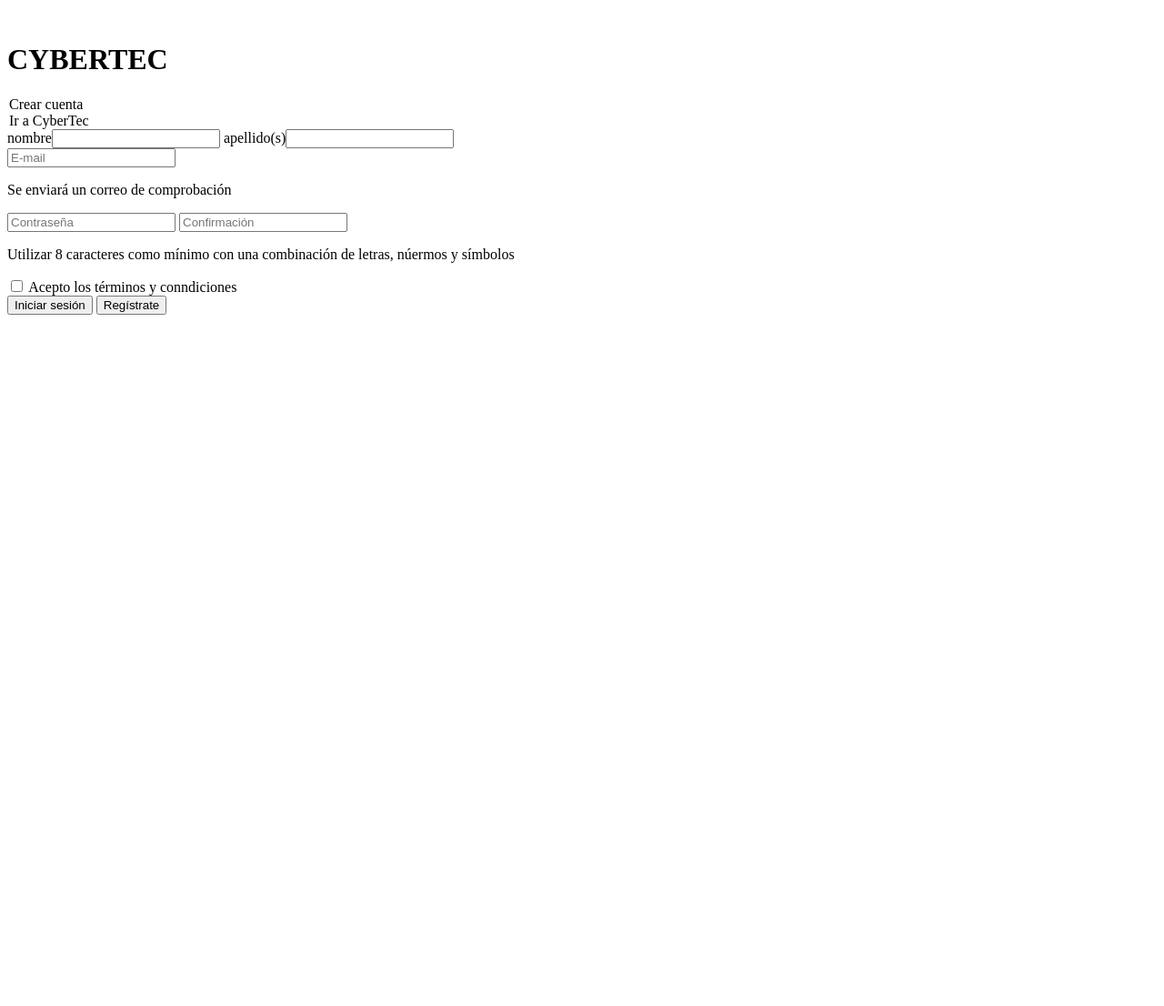
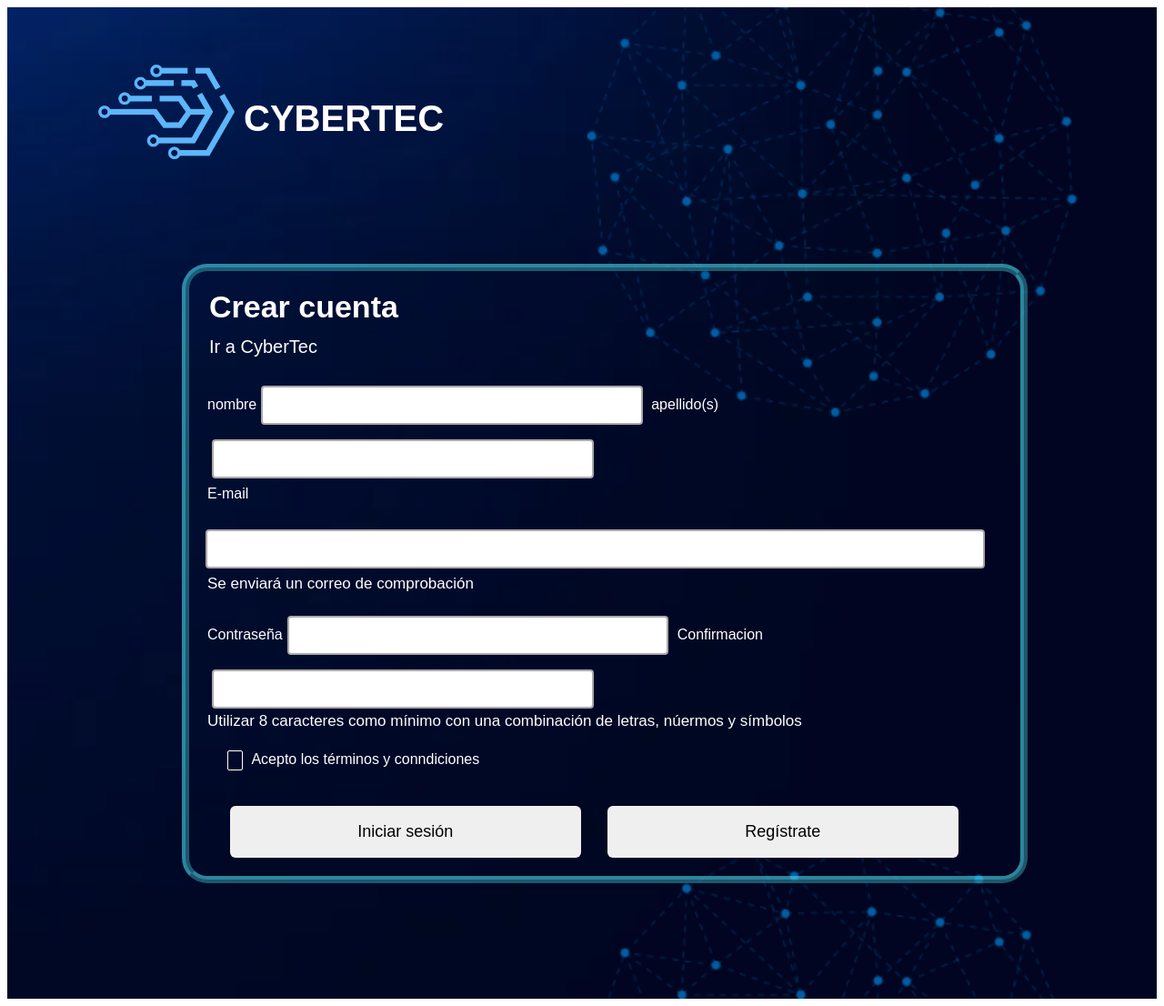
Before and after one commit to Humbert100/ProyectCiberTec, a Flask app: page /registro in a window 1280 px wide. Shown: the whole page at 91% size. Before the commit the page ends 346 px from the top, so only its background shows below. Run offline with Flask 2, Linux system fonts and the light colour scheme; parts of the project's set-up code (start-up, migrations or seed data) failed here and were passed over.

Commit message:
Cambios css img

```diff
--- a/static/scripts/procces_user_data.js
+++ b/static/scripts/procces_user_data.js
@@ -47,7 +47,7 @@
 
 function process_sign_in_info(){
     var continue_next = true;
-
+    /*
     switch(true){
         case(!("#user_name").val()):
             alert("Favor de ingresar su nombre");
@@ -81,7 +81,7 @@
     if(continue_next == false){
         console.log("usuario invalido para registrar");
         return;
-    }
+    }*/
 
     let name = ("#user_name").val() + " " + ("#user_lastname").val()
     let user_sign_up_data = {   'name'      :   name,
@@ -90,8 +90,8 @@
     console.log(user_sign_up_data)
 
     $.ajax({
+        url         :   "/user/create",
         type        :   "POST",
-        url         :   "/user/create",
         data        :   JSON.stringify(user_login_data),
         contentType :   'application/json',
         dataType    :   "json",
--- a/static/styles/styles.css
+++ b/static/styles/styles.css
@@ -391,7 +391,7 @@
 
 /*SECTION: REGISTER*/
 .backgroundregister{
-  background-image: url('static/resources/register.png');
+  background-image: url('/static/resources/register.png');
   background-repeat: no-repeat;
   background-size: cover;
   height: 860px;
--- a/templates/registro.html
+++ b/templates/registro.html
@@ -6,12 +6,13 @@
     <meta name="viewport" content="width=device-width, initial-scale=1.0">
     <title>Registro</title>
     <link href="https://fonts.googleapis.com/css2?family=Signika:wght@300&display=swap" rel="stylesheet">
-    <link rel="preload" href=""{{ url_for('static',filename='styles/styles.css') }}"" as="style">
-    <link rel="stylesheet" href=""{{ url_for('static',filename='styles/styles.css') }}"">
+    <link rel="preload" href="{{ url_for('static',filename='styles/styles.css') }}" as="style">
+    <link rel="stylesheet" href="{{ url_for('static',filename='styles/styles.css') }}">
+    <script src="{{ url_for('static',filename='scripts/procces_user_data.js') }}"></script>
 </head>
 <body>
     <div class="backgroundregister">
-        <img src=""{{ url_for('static',filename='/static/resources/Logo.png') }}"" alt="">
+        <img src="{{ url_for('static',filename='/static/resources/Logo.png') }}" alt="">
         <h1>CYBERTEC</h1>
         <main>
             <div class="register">
@@ -26,17 +27,17 @@
 
                             <div class="name">
                                 <label for="user_name">nombre</label><input type="text" id="user_name">
-                                <label for="user_name">apellido(s)</label><input type="text" id="user_lastname">
+                                <label for="user_lastname">apellido(s)</label><input type="text" id="user_lastname">
                             </div>
 
                             <div class="correo">
-                                <input type="email" placeholder="E-mail" id="user_email">
+                                <label for="user_email">E-mail</label><input type="email" id="user_email">
                                 <p>Se enviará un correo de comprobación</p>
                             </div>
 
                             <div class="contrasenia">
-                                <input type="password" placeholder="Contraseña" id="user_pwd">
-                                <input type="password" placeholder="Confirmación" id="user_pwd_confirmation">
+                                <label for="user_name">Contraseña</label><input type="password" id="user_pwd">
+                                <label for="user_name">Confirmacion</label><input type="password" id="user_pwd_confirmation">
                                 <p>Utilizar 8 caracteres como mínimo con una combinación de letras, núermos y símbolos</p>
                             </div>
 
@@ -46,8 +47,8 @@
                             </div>
 
                             <div class="sesion">
-                                <input type="button" id="first" value="Iniciar sesión" onclick="process_sign_in_info()">
-                                <input type="button" id="second" value="Regístrate" onclick="location.href='/iniciosesion';">
+                                <input type="button" value="Iniciar sesión" onclick="process_sign_in_info();">
+                                <input type="button" value="Regístrate" onclick="location.href='/iniciosesion';">
                             </div>
 
 
```
Also changed, not shown: other parts of static/styles/styles.css (+25 -25 lines).
